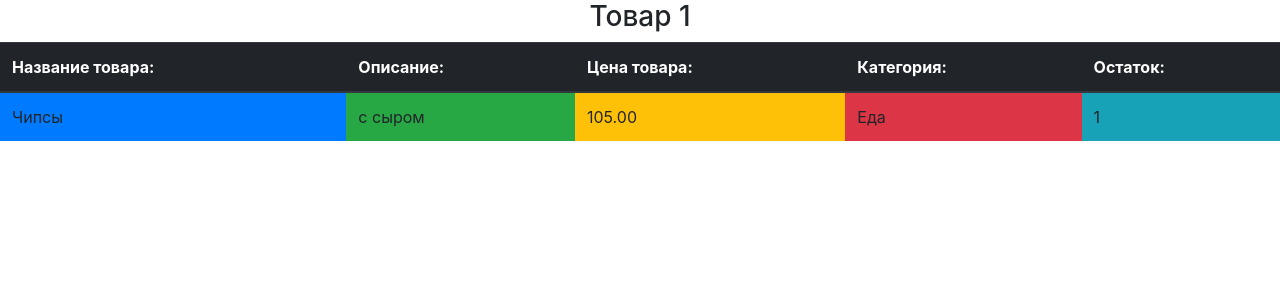
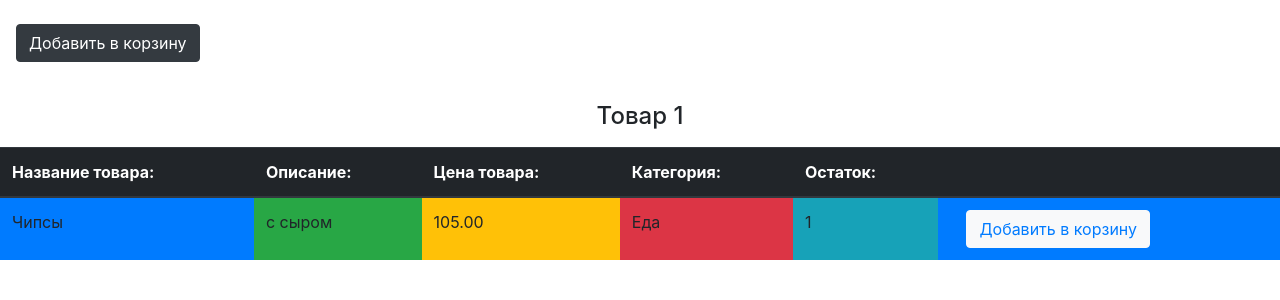
Before and after one commit to aijan17/hw-48, a Django app: page /product/1 in a window 1280 px wide. Shown: the part 56-356 px from the top of the page. Run offline with Django 3.2, Linux system fonts and the light colour scheme; data comes from the database, SQL or seed files in the repository; parts of the project's set-up code (start-up, migrations or seed data) failed here and were passed over; some libraries are stand-ins or nearby versions.

Commit message:
added button to basket

```diff
--- a/product/webapp/templates/product_view.html
+++ b/product/webapp/templates/product_view.html
@@ -2,7 +2,10 @@
 {% block content %}
 
      <div >
-        <h3 align="center">Товар {{ products.id }}</h3>
+        <button type="button"  class="btn btn-dark mt-4 mb-3 ml-3">
+             Добавить в корзину
+        </button>
+        <h4 align="center" class="mt-4 mb-3" >Товар {{ products.id }}</h4>
         <table class="table">
             <thead class="thead-dark">
             <tr>
@@ -11,6 +14,7 @@
                 <th>Цена товара: </th>
                 <th>Категория: </th>
                 <th>Остаток: </th>
+                <th></th>
             </tr>
             </thead>
 
@@ -31,6 +35,11 @@
                         <td class="bg-info">
                             {{ products.remainder  }}
                         </td>
+                        <td>
+                            <button  type="button"  class="btn btn-light ml-3">
+                                  <a href="{% url 'basket' products.id %}">Добавить в корзину</a>
+                            </button>
+                        </td>
                     </tr>
             </tbody>
         </table>
```
